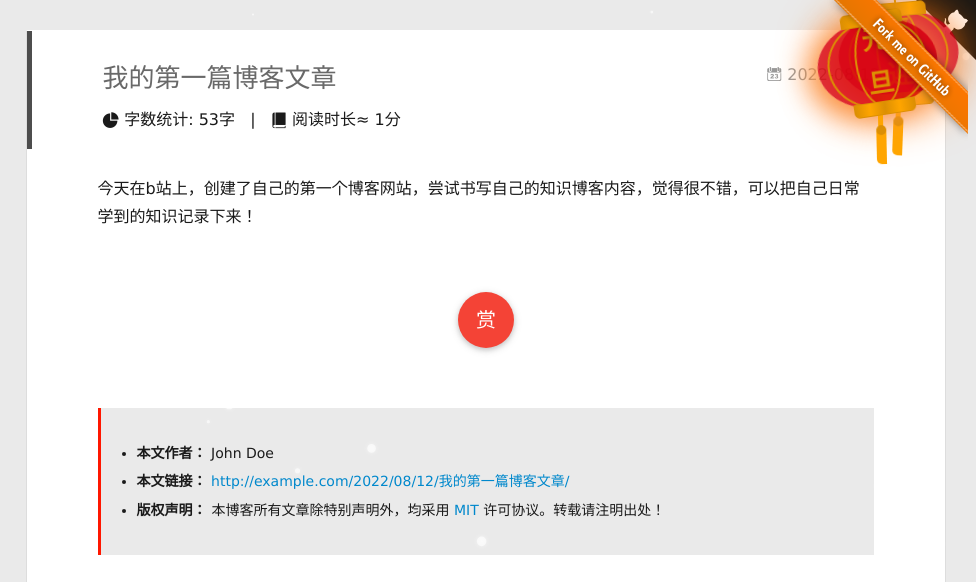
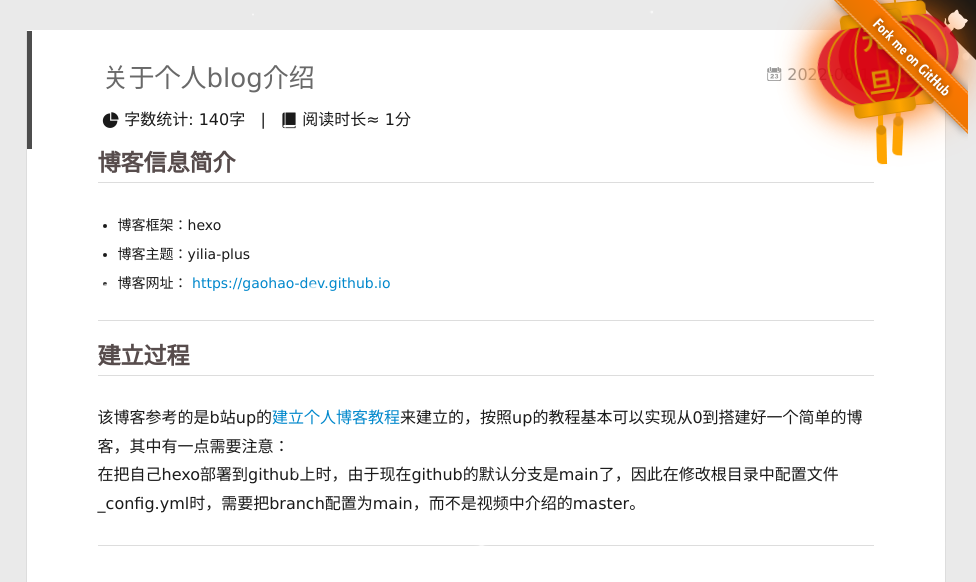
Before and after one commit to gaohao-dev/gaohao-dev.github.io, a plain HTML site: page 2022/08/12/我的第一篇博客文章/index.html in a window 1280 px wide. Shown: the top 582 px of the page, 304-1280 px from the left. Drawn offline with Linux system fonts and the light colour scheme; some packages are replaced by stand-ins of ours; no server answers; a script that the page names is missing; a web font is replaced by a local one.

Commit message:
Site updated: 2022-08-13 10:10:52

```diff
--- a/2022/08/12/我的第一篇博客文章/index.html
+++ b/2022/08/12/我的第一篇博客文章/index.html
@@ -203,19 +203,19 @@
   <meta name="renderer" content="webkit">
   <meta http-equiv="X-UA-Compatible" content="IE=edge" >
   <link rel="dns-prefetch" href="http://example.com">
-  <title>我的第一篇博客文章 | Hexo</title>
+  <title>关于个人blog介绍 | Hexo</title>
   <meta name="generator" content="hexo-theme-yilia-plus">
   <meta name="viewport" content="width=device-width, initial-scale=1, maximum-scale=1">
 
-  <meta name="description" content="今天在b站上，创建了自己的第一个博客网站，尝试书写自己的知识博客内容，觉得很不错，可以把自己日常学到的知识记录下来！">
+  <meta name="description" content="博客信息简介 博客框架：hexo 博客主题：yilia-plus 博客网址： https:&#x2F;&#x2F;gaohao-dev.github.io   建立过程该博客参考的是b站up的建立个人博客教程来建立的，按照up的教程基本可以实现从0到搭建好一个简单的博客，其中有一点需要注意：在把自己hexo部署到github上时，由于现在github的默认分支是main了，因此在修改根目录中配置文件_config.y">
 <meta property="og:type" content="article">
-<meta property="og:title" content="我的第一篇博客文章">
+<meta property="og:title" content="关于个人blog介绍">
 <meta property="og:url" content="http://example.com/2022/08/12/%E6%88%91%E7%9A%84%E7%AC%AC%E4%B8%80%E7%AF%87%E5%8D%9A%E5%AE%A2%E6%96%87%E7%AB%A0/index.html">
 <meta property="og:site_name" content="Hexo">
-<meta property="og:description" content="今天在b站上，创建了自己的第一个博客网站，尝试书写自己的知识博客内容，觉得很不错，可以把自己日常学到的知识记录下来！">
+<meta property="og:description" content="博客信息简介 博客框架：hexo 博客主题：yilia-plus 博客网址： https:&#x2F;&#x2F;gaohao-dev.github.io   建立过程该博客参考的是b站up的建立个人博客教程来建立的，按照up的教程基本可以实现从0到搭建好一个简单的博客，其中有一点需要注意：在把自己hexo部署到github上时，由于现在github的默认分支是main了，因此在修改根目录中配置文件_config.y">
 <meta property="og:locale" content="en_US">
 <meta property="article:published_time" content="2022-08-12T08:58:14.000Z">
-<meta property="article:modified_time" content="2022-08-12T09:02:56.678Z">
+<meta property="article:modified_time" content="2022-08-13T02:09:40.760Z">
 <meta property="article:author" content="John Doe">
 <meta name="twitter:card" content="summary">
 
@@ -435,7 +435,7 @@
 
 
     <h1 class="article-title" itemprop="name">
-      我的第一篇博客文章
+      关于个人blog介绍
     </h1>
 
 
@@ -461,7 +461,7 @@
       <!-- 百度字体平台:http://fontstore.baidu.com/static/editor/index.html -->
       <i class="icon-statistics"></i>
       <span class="post-meta-item-text"> 字数统计:</span>
-      <span class="post-count">53字</span>
+      <span class="post-count">140字</span>
     </span>
   </span>
 
@@ -487,7 +487,14 @@
 
 
 
-    <p>今天在b站上，创建了自己的第一个博客网站，尝试书写自己的知识博客内容，觉得很不错，可以把自己日常学到的知识记录下来！</p>
+    <h2 id="博客信息简介"><a href="#博客信息简介" class="headerlink" title="博客信息简介"></a>博客信息简介</h2><ul>
+<li>博客框架：hexo</li>
+<li>博客主题：yilia-plus</li>
+<li>博客网址： <a target="_blank" rel="noopener" href="https://gaohao-dev.github.io/">https://gaohao-dev.github.io</a></li>
+</ul>
+<hr>
+<h2 id="建立过程"><a href="#建立过程" class="headerlink" title="建立过程"></a>建立过程</h2><p>该博客参考的是b站up的<a target="_blank" rel="noopener" href="https://www.bilibili.com/video/BV1Yb411a7ty?spm_id_from=333.337.search-card.all.click&vd_source=e371672f664465108d9902ad94ba8091">建立个人博客教程</a>来建立的，按照up的教程基本可以实现从0到搭建好一个简单的博客，其中有一点需要注意：<br>在把自己hexo部署到github上时，由于现在github的默认分支是main了，因此在修改根目录中配置文件_config.yml时，需要把branch配置为main，而不是视频中介绍的master。</p>
+<hr>
 
 
 
@@ -533,7 +540,7 @@
         </li>
         <li>
           <strong>本文链接：</strong>
-          <a href="http://example.com/2022/08/12/我的第一篇博客文章/" title="我的第一篇博客文章" target="_blank">http://example.com/2022/08/12/我的第一篇博客文章/</a>
+          <a href="http://example.com/2022/08/12/我的第一篇博客文章/" title="关于个人blog介绍" target="_blank">http://example.com/2022/08/12/我的第一篇博客文章/</a>
         </li>
 
         <li>
@@ -644,7 +651,7 @@
                 </span>
                 <span class="tooltip-content">
                     <div class="toc-article">
-                    目录，不存在的…
+                    <ol class="toc"><li class="toc-item toc-level-2"><a class="toc-link" href="#%E5%8D%9A%E5%AE%A2%E4%BF%A1%E6%81%AF%E7%AE%80%E4%BB%8B"><span class="toc-number">1.</span> <span class="toc-text">博客信息简介</span></a></li><li class="toc-item toc-level-2"><a class="toc-link" href="#%E5%BB%BA%E7%AB%8B%E8%BF%87%E7%A8%8B"><span class="toc-number">2.</span> <span class="toc-text">建立过程</span></a></li></ol>
                     </div>
                 </span>
             </div>
@@ -668,7 +675,7 @@
     <script src="/lib/giteement.browser.js"></script>
 
   <script>
-  <!-- id: "我的第一篇博客文章" -->
+  <!-- id: "关于个人blog介绍" -->
   var giteement = new Giteement({
     id: '20220812165814',
     owner: 'nate-lin',
--- a/content.json
+++ b/content.json
@@ -1 +1 @@
-[{"title":"我的第一篇博客文章","date":"2022-08-12T08:58:14.000Z","path":"2022/08/12/我的第一篇博客文章/","tags":[]},{"title":"Hello World","date":"2022-08-12T03:39:37.115Z","path":"2022/08/12/hello-world/","tags":[]}]
+[{"title":"关于个人blog介绍","date":"2022-08-12T08:58:14.000Z","path":"2022/08/12/我的第一篇博客文章/","tags":[]},{"title":"Hello World","date":"2022-08-12T03:39:37.115Z","path":"2022/08/12/hello-world/","tags":[]}]
```
Also changed, not shown: 2022/08/12/hello-world/index.html (+1 -1 lines), archives/2022/08/index.html (+1 -1 lines), archives/2022/index.html (+1 -1 lines), archives/index.html (+1 -1 lines), index.html (+9 -2 lines).
